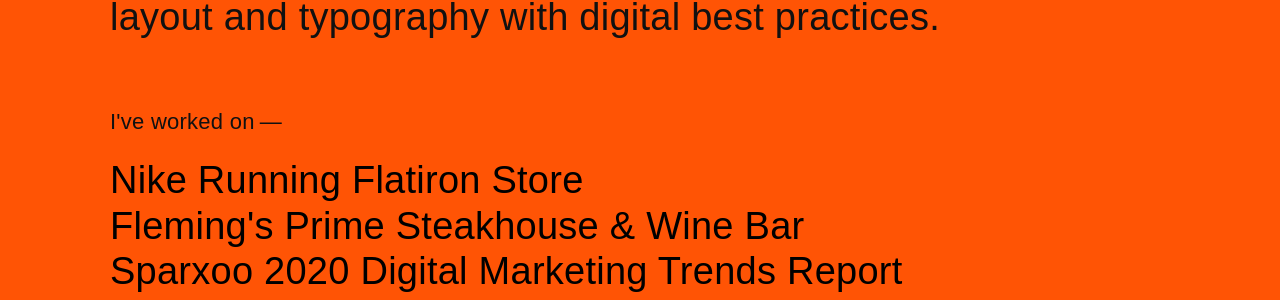
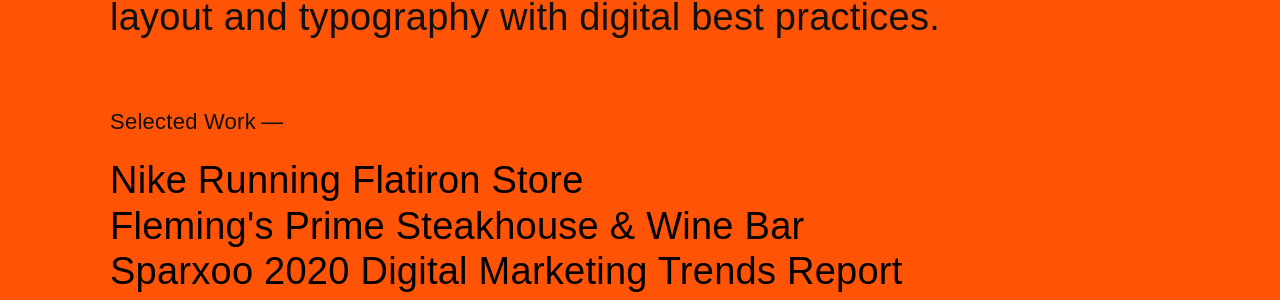
Before and after one commit to jgancena/portfolio, a Jekyll site: the page built from index.html, in a window 1280 px wide. Shown: the part 260-560 px from the top of the page. Built offline with Jekyll 4.4.1, drawn with Linux system fonts in a browser that asks for light colours; nearby versions of some CDN libraries.

Commit message:
Update index.html

```diff
--- a/index.html
+++ b/index.html
@@ -22,7 +22,7 @@
   <div class="container">
     <div class="row">
       <div class="col-xs-12">
-        <h2 class="section-title section-title--pad-btm h5">I've worked on<span class="dash"></span></h2>
+        <h2 class="section-title section-title--pad-btm h5">Selected Work<span class="dash"></span></h2>
         <ul class="re-li recent-work-list recent-work-list--is-home">
           {% for project in site.projects %}
           <li>
```
